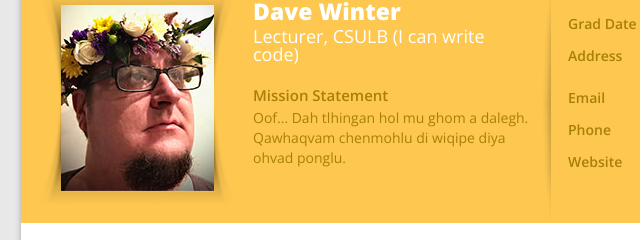
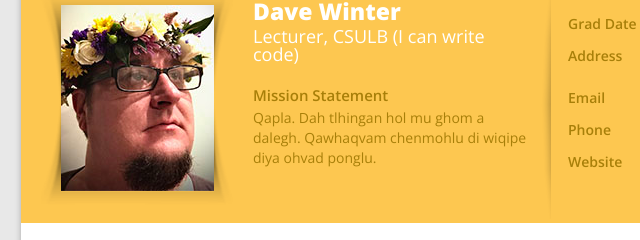
Before and after one commit to lvunguyen/Github-Workshop-Section-3, a plain HTML site: page index.html in a window 1280 px wide. Shown: the part 147-387 px from the top of the page, 189-829 px from the left. Drawn offline with nearby package versions, Linux system fonts and the light colour scheme; some packages are replaced by stand-ins of ours.

Commit message:
finalized clingon text on main page - resolved conflict

```diff
--- a/index.html
+++ b/index.html
@@ -68,7 +68,7 @@
                         <h1>Dave Winter</h1>
                         <h3>Lecturer, CSULB (I can write code)</h3>
                         <h4>Mission Statement</h4>
-                        <p>Oof... Dah tlhingan hol mu ghom a dalegh.  Qawhaqvam chenmohlu di wiqipe diya ohvad ponglu.</p>
+                        <p>Qapla. Dah tlhingan hol mu ghom a dalegh.  Qawhaqvam chenmohlu di wiqipe diya ohvad ponglu.</p>
                     </div>
                     <!-- /About section -->
 
```
